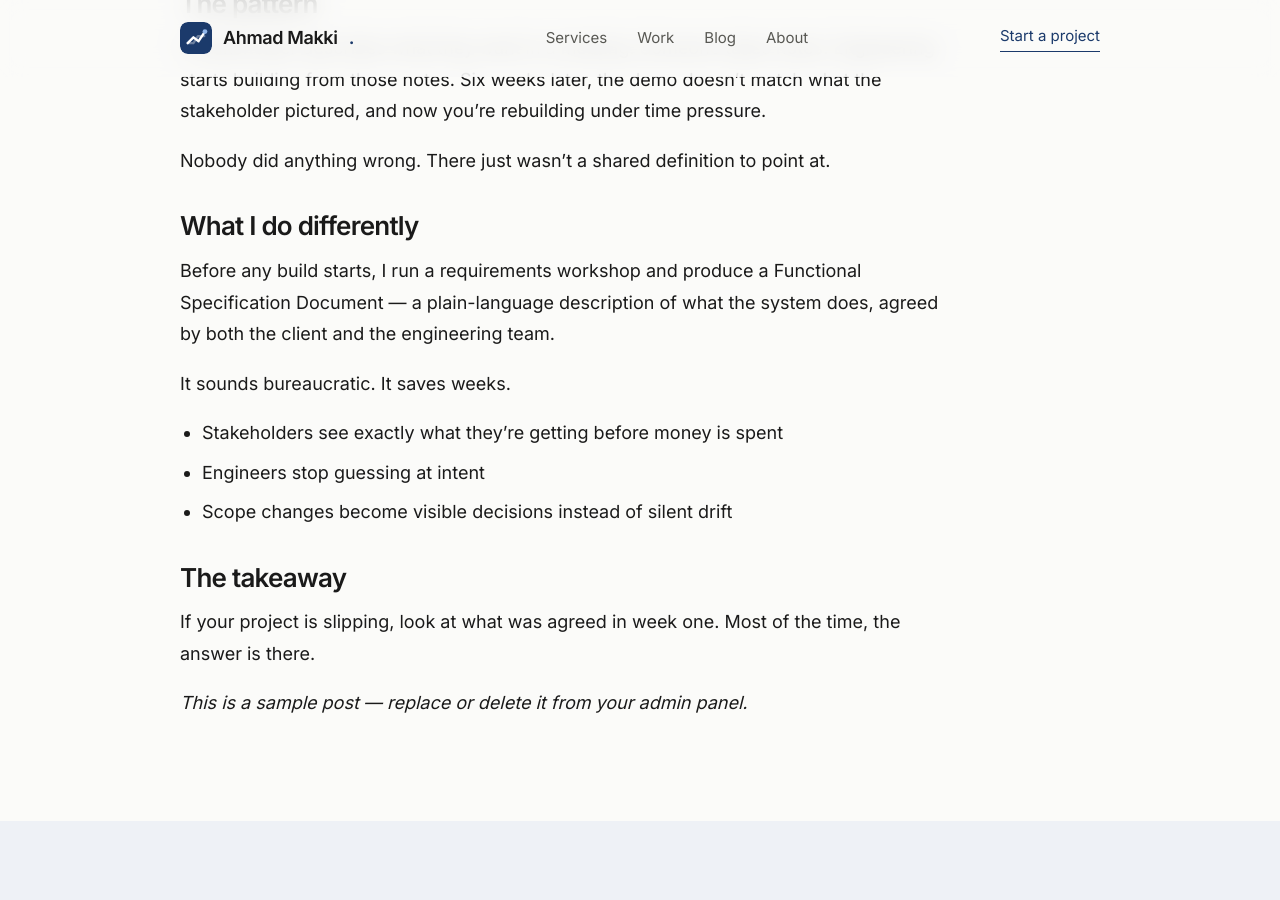
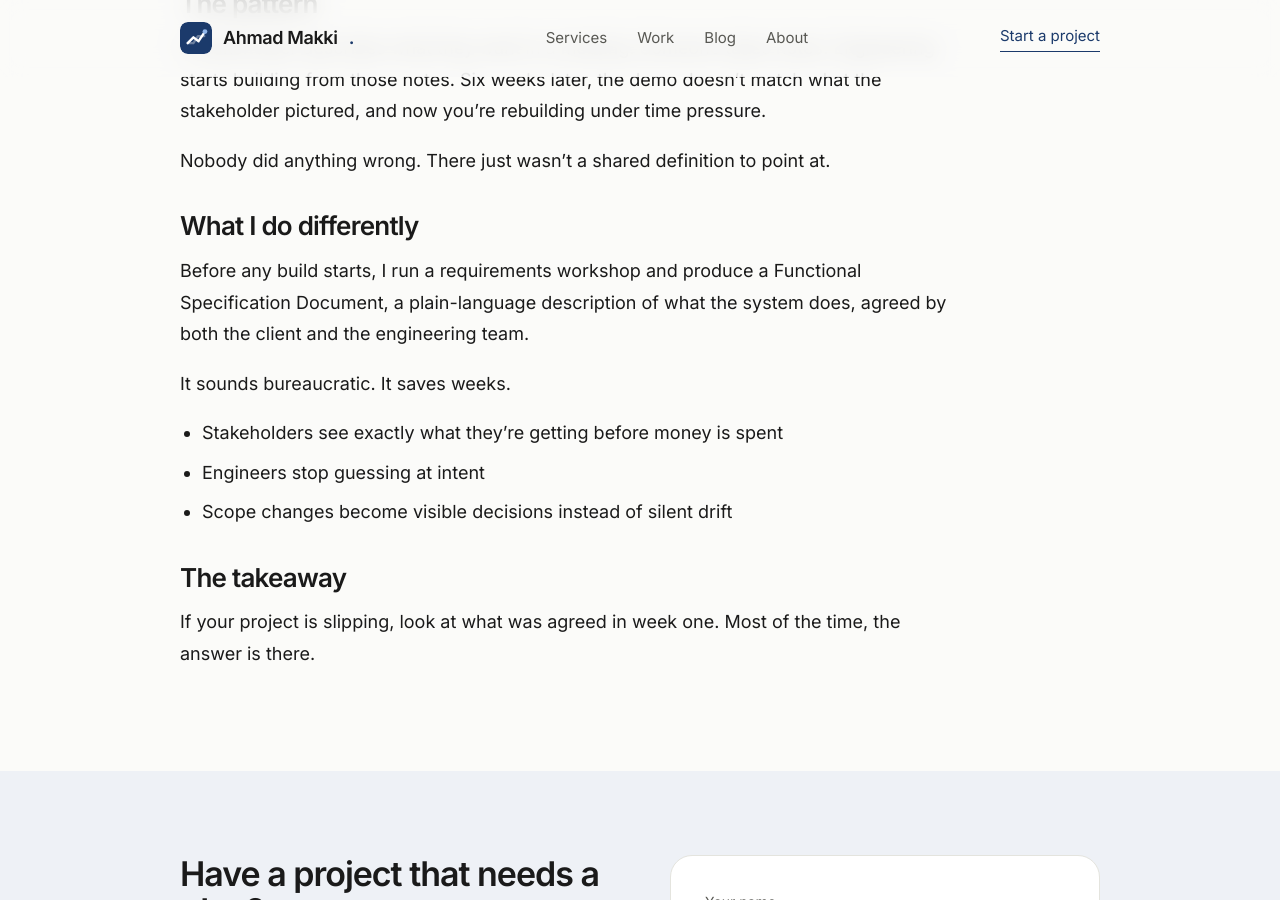
Before and after one commit to ahmadmakki/ahmadmakki-site, a Jekyll site: the page built from _posts/2026-01-15-welcome.md, in a window 1280 px wide and 900 px high, scrolled down 429 px. Built offline with Jekyll 4.4.1, drawn with Linux system fonts in a browser that asks for light colours; a script that is not in the unit is left out.

Commit message:
Update Blog post “2026-01-15-welcome”

```diff
--- a/_posts/2026-01-15-welcome.md
+++ b/_posts/2026-01-15-welcome.md
@@ -1,9 +1,9 @@
 ---
-title: "Why most software projects slip before the first sprint"
+title: Why most software projects slip before the first sprint
 date: 2026-01-15 09:00:00 +0300
-excerpt_text: "Delays usually aren't an engineering problem. They're a requirements problem that nobody caught in week one."
+excerpt_text: Delays usually aren't an engineering problem. They're a
+  requirements problem that nobody caught in week one.
 ---
-
 Most of the delays I get called in to fix didn't start in development. They started in the first two weeks, when nobody wrote down what "done" actually meant.
 
 ## The pattern
@@ -14,16 +14,14 @@
 
 ## What I do differently
 
-Before any build starts, I run a requirements workshop and produce a Functional Specification Document — a plain-language description of what the system does, agreed by both the client and the engineering team.
+Before any build starts, I run a requirements workshop and produce a Functional Specification Document, a plain-language description of what the system does, agreed by both the client and the engineering team.
 
 It sounds bureaucratic. It saves weeks.
 
-- Stakeholders see exactly what they're getting before money is spent
-- Engineers stop guessing at intent
-- Scope changes become visible decisions instead of silent drift
+* Stakeholders see exactly what they're getting before money is spent
+* Engineers stop guessing at intent
+* Scope changes become visible decisions instead of silent drift
 
 ## The takeaway
 
 If your project is slipping, look at what was agreed in week one. Most of the time, the answer is there.
-
-*This is a sample post — replace or delete it from your admin panel.*
```
